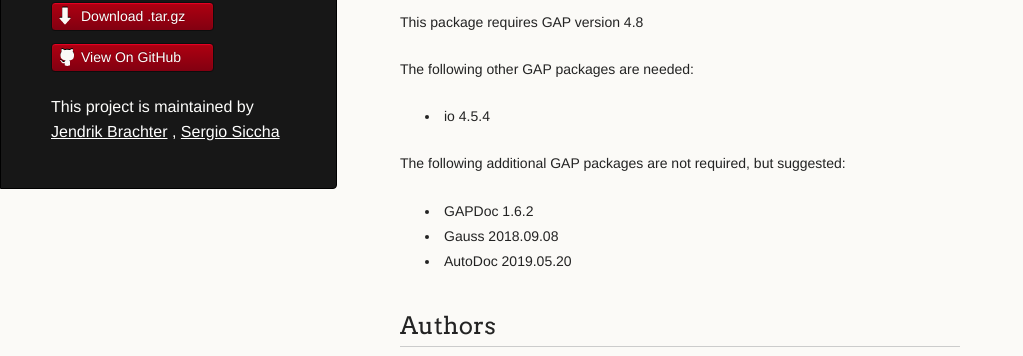
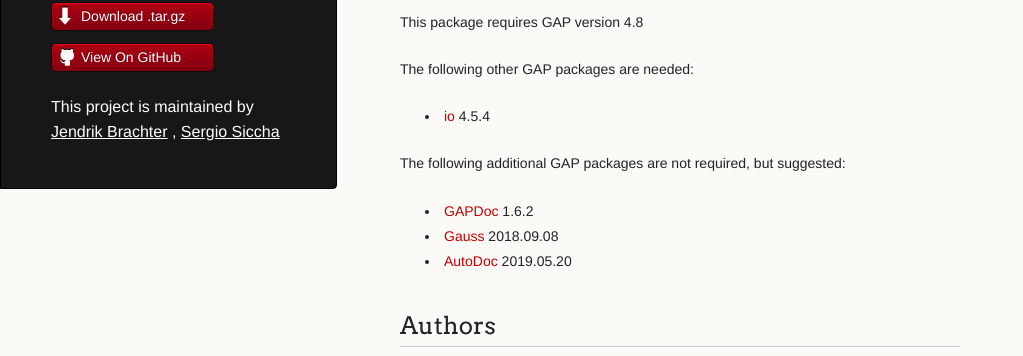
Before and after one commit to lbfm-rwth/GaussParallel, a Jekyll site: the page built from index.md, in a window 1280 px wide and 929 px high. Shown: the part 272-628 px from the top of the window, without its empty margins (0-1023 px from the left). Built offline with Jekyll 4.4.1, drawn with Linux system fonts in a browser that asks for light colours; our own code applies the rules of GitHub Pages for plain Markdown files; part of the change alters nothing that is shown.

```diff
--- a/_data/package.yml
+++ b/_data/package.yml
@@ -23,14 +23,18 @@ GAP: "4.8"
 needed-pkgs:
     - name: "io"
       version: "4.5.4"
+      url: "https://gap-packages.github.io/io/"
 
 suggested-pkgs:
     - name: "GAPDoc"
       version: "1.6.2"
+      url: "http://www.math.rwth-aachen.de/~Frank.Luebeck/GAPDoc"
     - name: "Gauss"
       version: "2018.09.08"
+      url: "https://homalg-project.github.io/homalg_project/Gauss/"
     - name: "AutoDoc"
       version: "2019.05.20"
+      url: "https://gap-packages.github.io/AutoDoc/"
 
 www: https://github.com/lbfm-rwth/GaussPar/
 readme: README.md
```
